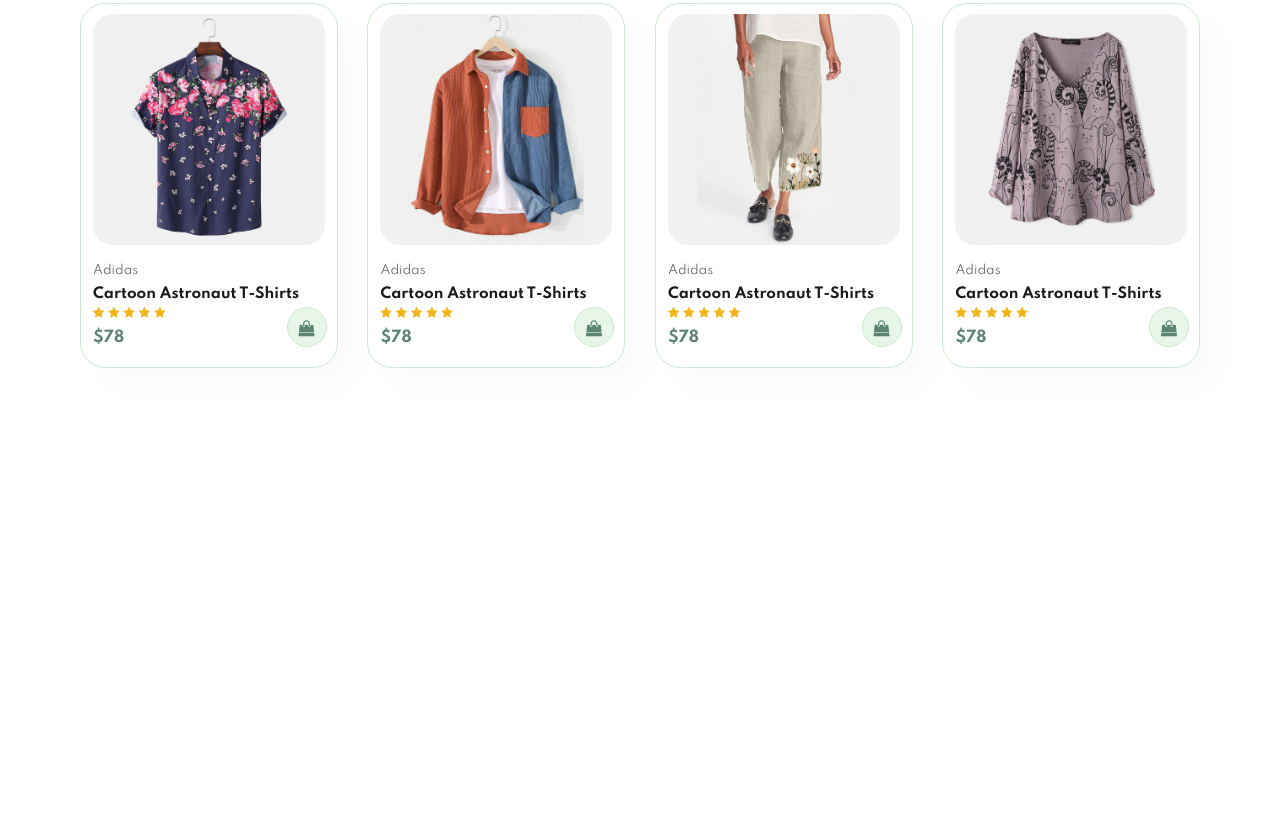
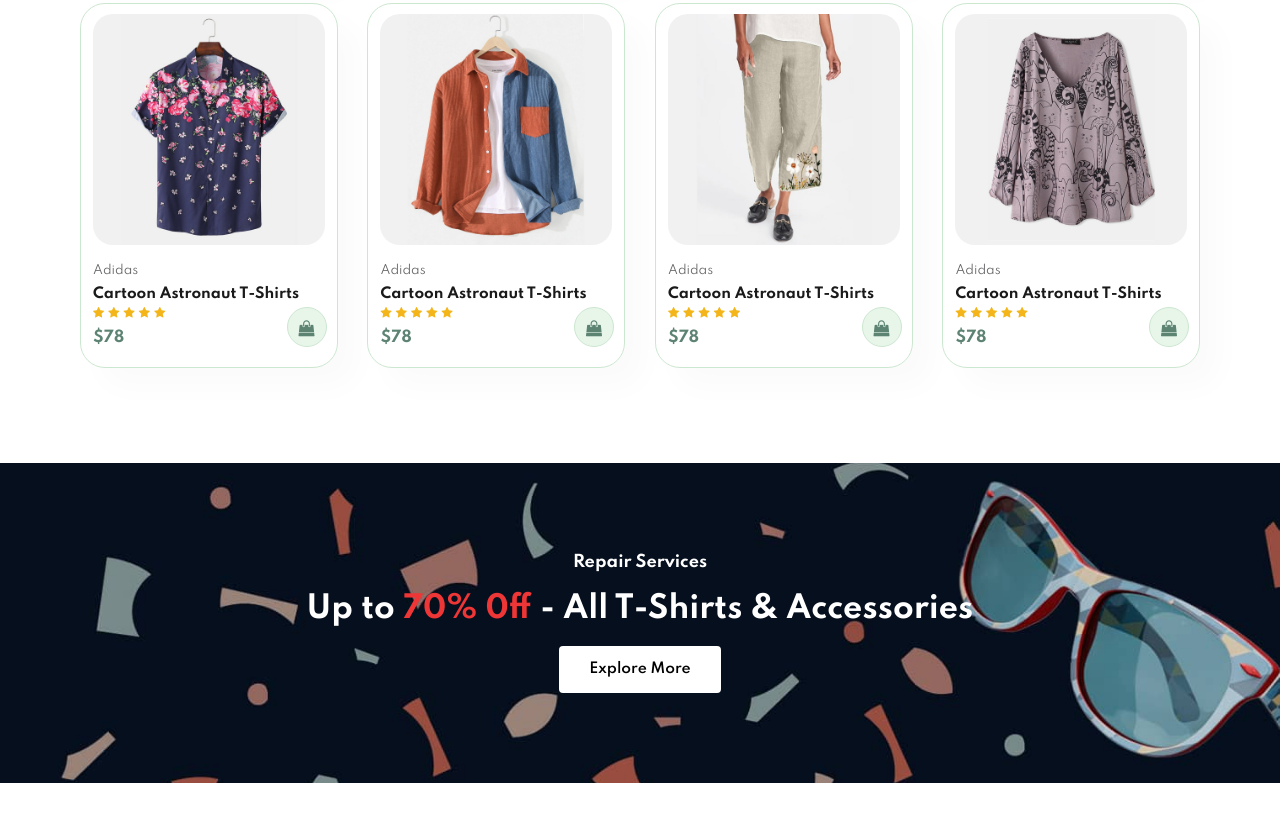
Before and after one commit to Shruti-666/Ecommerce-Website, a plain HTML site: page index.html in a window 1280 px wide. Shown: the part 1687-2508 px from the top of the page. Before the commit the page ends 2110 px from the top, so only its background shows below. Drawn offline with Linux system fonts and the light colour scheme.

Commit message:
Did the banner part

```diff
--- a/index.html
+++ b/index.html
@@ -207,6 +207,12 @@
         </div>
      </section>
 
+     <section id="banner" class="section-m1">
+        <h4>Repair Services</h4>
+        <h2>Up to <span>70% 0ff</span> - All T-Shirts & Accessories</h2>
+        <button class="normal">Explore More</button>
+     </section>
+
     <script src="script.js"></script>
 
 </body>
--- a/style.css
+++ b/style.css
@@ -41,6 +41,19 @@ p{
 
 .section-m1{
     margin: 40px 0;
+}
+
+button.normal{
+    font-size: 14px;
+    font-weight: 600;
+    padding: 15px 30px;
+    color: #000;
+    background-color: #fff;
+    border-radius: 4px;
+    cursor: pointer;
+    border: none;
+    outline: none;
+    transform: 0.2s ease;
 }
 
 body{
@@ -252,3 +265,37 @@ body{
     bottom: 20px;
     right: 10px;
 }
+
+#banner{
+    display: flex;
+    flex-direction: column;
+    justify-content: center;
+    align-items: center;
+    text-align: center;
+    background-image: url(images/banner/b2.jpg);
+    width: 100%;
+    height: 40vh;
+    background-size: cover;
+    background-position: center;
+}
+
+#banner h4{
+    color: #fff;
+    font-size: 16px;
+}
+
+#banner h2{
+    color: #fff;
+    font-size: 30px;
+    padding: 10px 0;
+}
+
+#banner h2 span{
+    color: #ef3636;
+
+}
+
+#banner button:hover{
+    background-color: #5d8373;
+    color: #fff;
+}
```
